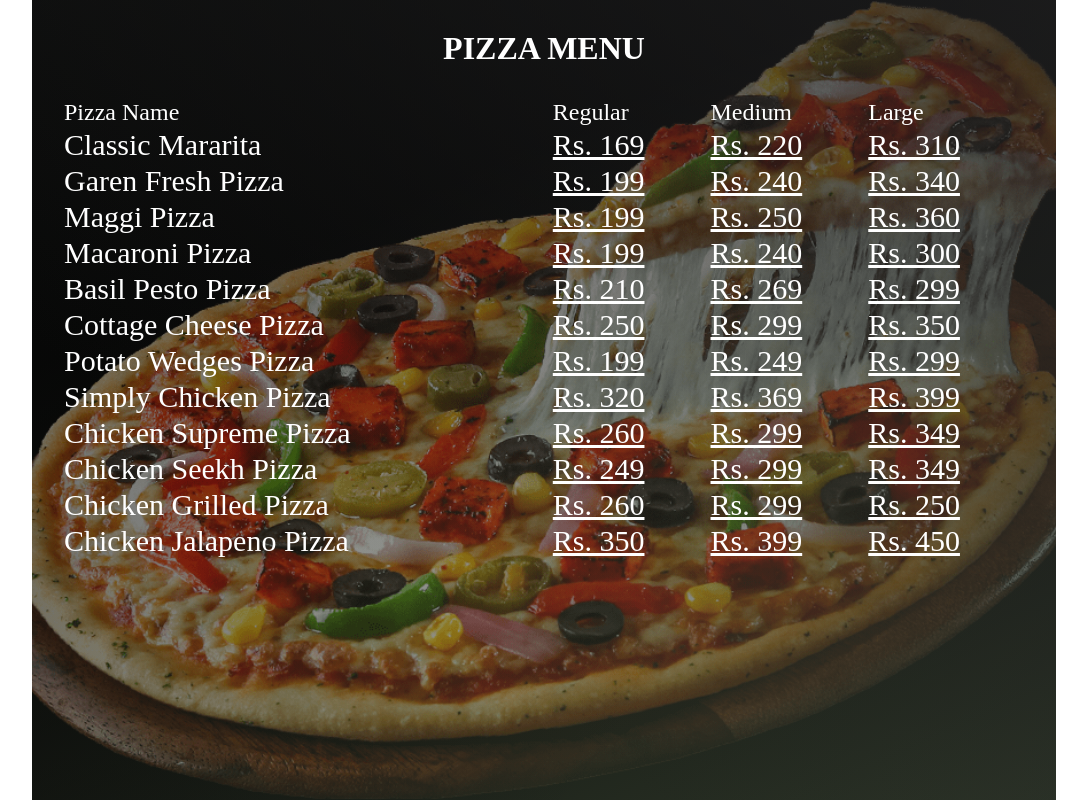
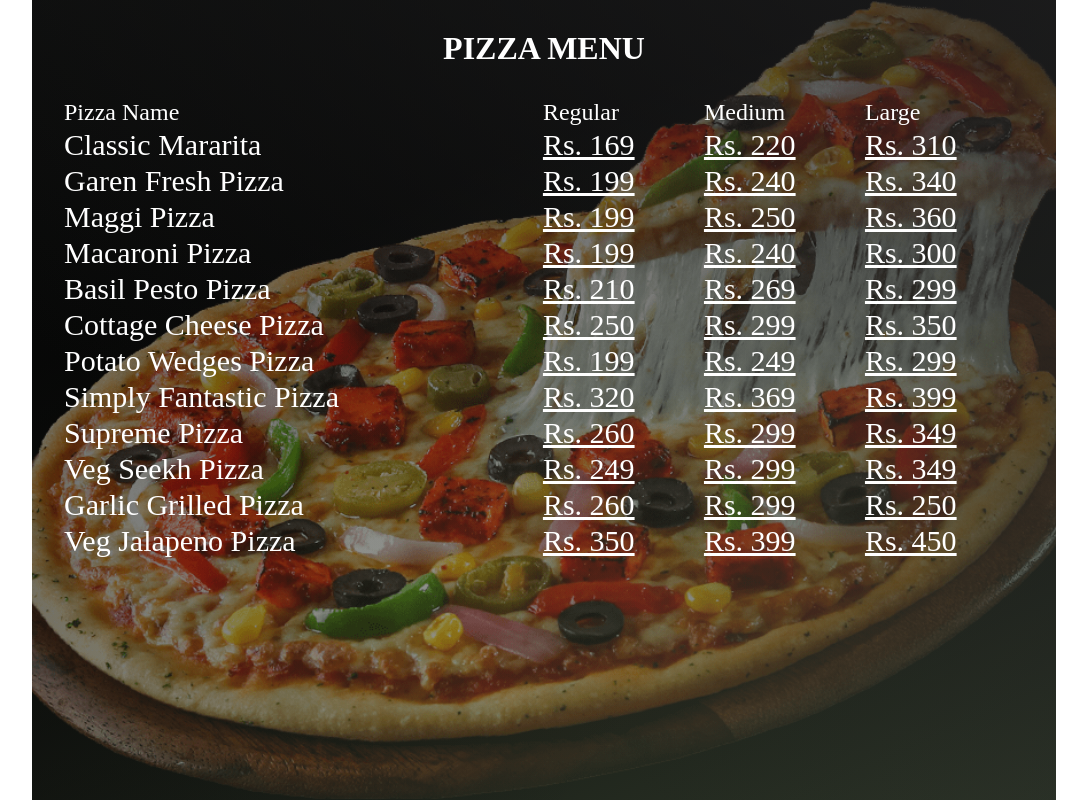
Before and after one commit to BTECH75/shyamjiproject, a plain HTML site: page menu/menu.html in a window 1280 px wide. Shown: the whole page, without its empty margins (96-1183 px from the left). Drawn offline with Linux system fonts and the light colour scheme.

Commit message:
Update menu.html
changed

```diff
--- a/menu/menu.html
+++ b/menu/menu.html
@@ -117,14 +117,14 @@
 
 
 <TR>
-  <td>Simply Chicken Pizza </td>
+  <td>Simply Fantastic Pizza </td>
   <td><a href="fooddelivery.html">Rs. 320</a></td>
   <td><a href="fooddelivery.html">Rs. 369</a></td>
   <td><a href="fooddelivery.html">Rs. 399</a></td>
 </TR>
 
 <tr>
-  <td>Chicken Supreme Pizza</td>
+  <td>Supreme Pizza</td>
   <td><a href="fooddelivery.html">Rs. 260</a></td>
   <td><a href="fooddelivery.html">Rs. 299</a></td>
   <td><a href="fooddelivery.html">Rs. 349</a></td>
@@ -132,21 +132,21 @@
 </tr>
 
 <tr>
-  <td>Chicken Seekh Pizza</td>
+  <td> Veg Seekh Pizza</td>
   <td><a href="fooddelivery.html">Rs. 249</a></td>
   <td><a href="fooddelivery.html">Rs. 299</a></td>
   <td><a href="fooddelivery.html">Rs. 349</a></td>
 </tr>
 
 <tr>
-  <td>Chicken Grilled Pizza </td>
+  <td>Garlic Grilled Pizza </td>
   <td><a href="fooddelivery.html">Rs. 260</a></td>
   <td><a href="fooddelivery.html">Rs. 299</a></td>
   <td><a href="fooddelivery.html">Rs. 250</a></td>
 </tr>
 
 <tr>
-  <td>Chicken Jalapeno Pizza</td>
+  <td>Veg Jalapeno Pizza</td>
   <td><a href="fooddelivery.html">Rs. 350</a></td>
   <td><a href="fooddelivery.html">Rs. 399</a></td>
   <td><a href="fooddelivery.html">Rs. 450</a></td>
```
